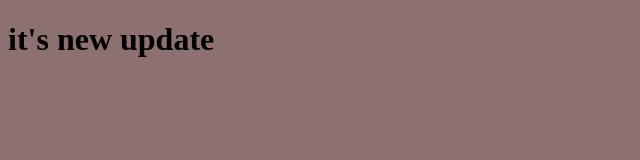
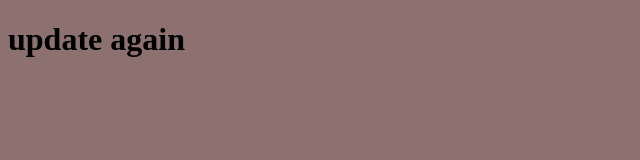
Before and after one commit to md7m1/myproject, a plain HTML site: page index.html in a window 1280 px wide. Shown: the whole page, without its empty margins (0-640 px from the left). Drawn offline with Linux system fonts and the light colour scheme.

Commit message:
updata agian html

```diff
--- a/index.html
+++ b/index.html
@@ -7,7 +7,7 @@
     <link rel="stylesheet" href="style.css">
 </head>
 <body>
-   <h1>it's new update</h1>
+   <h1>update again</h1>
     <script src="app.js"></script>
 </body>
 </html>
```
